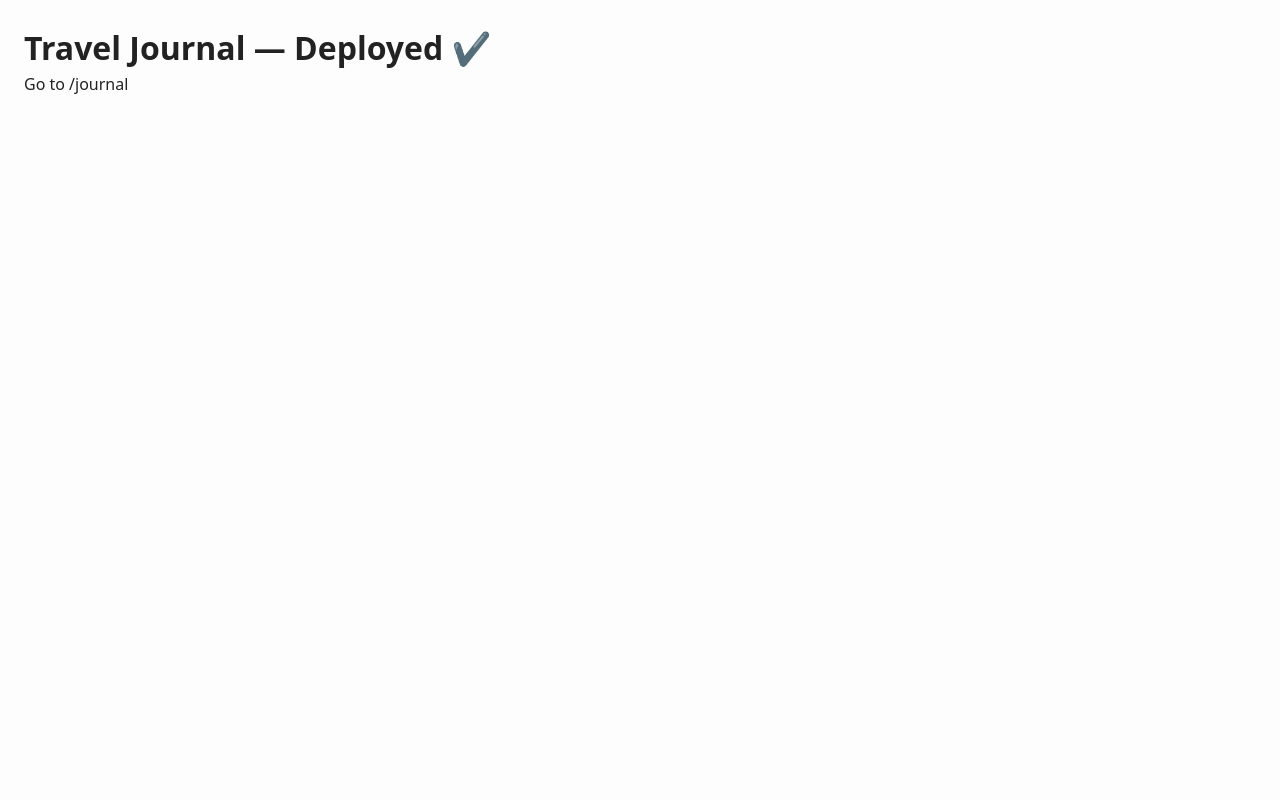
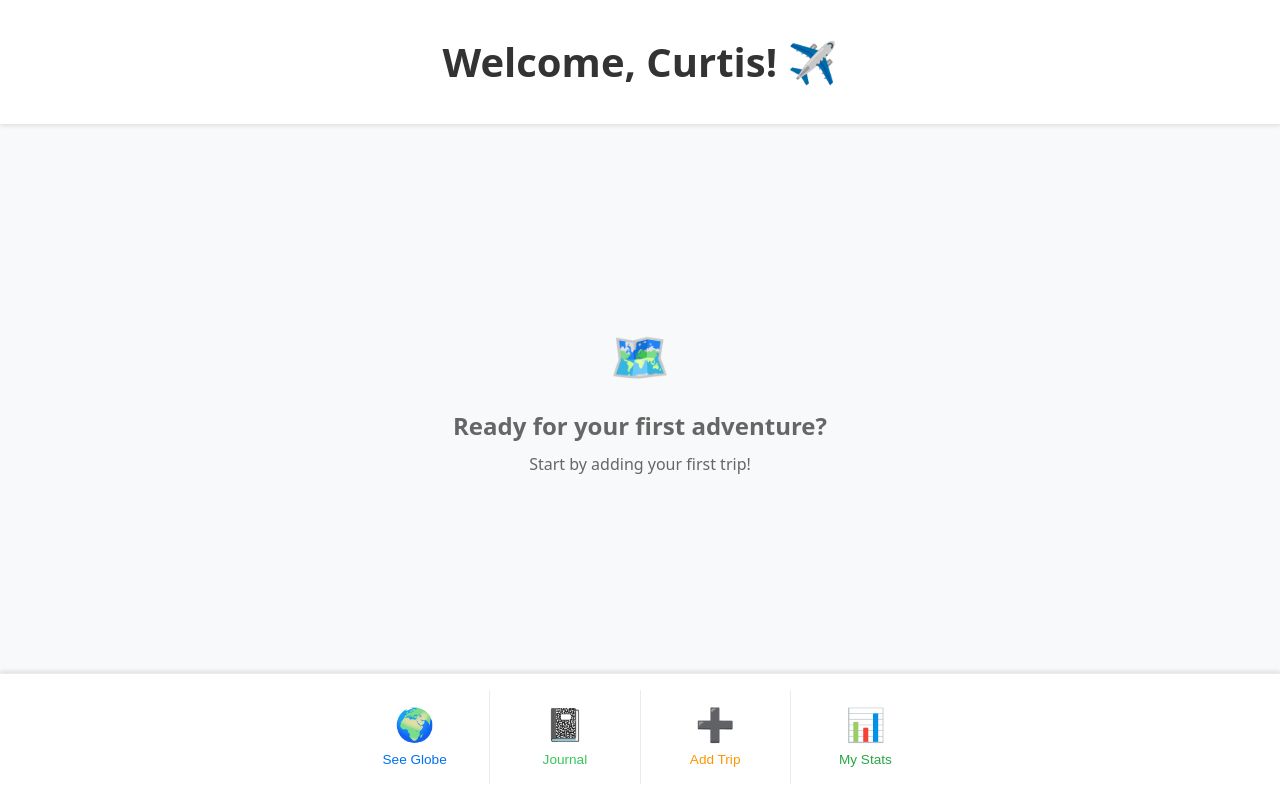
Before and after one commit to curtishsu/travel-journal, a Next.js app: page / in a window 1280 px wide. Built offline with nearby package versions, Linux system fonts and the light colour scheme; no server answers; the database is empty.

Commit message:
Clean deploy: build passes locally, env example added

```diff
--- a/app/page.tsx
+++ b/app/page.tsx
@@ -1,261 +1,261 @@
 // app/page.tsx
+// export default function Home() {
+//   return (
+//     <main style={{ padding: 24 }}>
+//       <h1>Travel Journal — Deployed ✔️</h1>
+//       <p><a href="/journal">Go to /journal</a></p>
+//     </main>
+//   );
+// }
+
+"use client";
+
+import { useRouter } from "next/navigation";
+import { useEffect, useState } from "react";
+import { createClient } from "@supabase/supabase-js";
+
+const supabase = createClient(
+  process.env.NEXT_PUBLIC_SUPABASE_URL!,
+  process.env.NEXT_PUBLIC_SUPABASE_ANON_KEY!
+);
+
+type TripData = {
+  id: string;
+  name: string;
+  photo_url?: string;
+  highlight?: string;
+  start_date: string;
+};
+
+type NavButtonProps = {
+  label: string;
+  emoji: string;
+  color: string;
+  route: string;
+};
+
+function NavButton({ label, emoji, color, route, isLast = false }: NavButtonProps & { isLast?: boolean }) {
+  const router = useRouter();
+  return (
+    <button
+      style={{
+        display: "flex",
+        flexDirection: "column",
+        alignItems: "center",
+        justifyContent: "center",
+        padding: "1rem 0.5rem",
+        cursor: "pointer",
+        backgroundColor: "transparent",
+        color: color,
+        border: "none",
+        borderRight: isLast ? "none" : "1px solid #e9ecef",
+        borderRadius: "0",
+        flex: 1,
+        gap: "0.5rem",
+        transition: "background-color 0.2s ease",
+        position: "relative",
+      }}
+      onClick={() => router.push(route)}
+      onMouseEnter={(e) => {
+        e.currentTarget.style.backgroundColor = "rgba(0,0,0,0.05)";
+      }}
+      onMouseLeave={(e) => {
+        e.currentTarget.style.backgroundColor = "transparent";
+      }}
+    >
+      <div style={{ fontSize: "2rem" }}>{emoji}</div>
+      <span style={{
+        fontSize: "0.85rem",
+        fontWeight: "500",
+        textAlign: "center",
+        lineHeight: "1.2",
+      }}>
+        {label}
+      </span>
+    </button>
+  );
+}
+
 export default function Home() {
+  const [randomTrip, setRandomTrip] = useState<TripData | null>(null);
+  const [loading, setLoading] = useState(true);
+
+  useEffect(() => {
+    fetchRandomTrip();
+  }, []);
+
+  const fetchRandomTrip = async () => {
+    try {
+      const { data: trips, error } = await supabase
+        .from("trips")
+        .select("id, name, photo_url, start_date");
+
+      if (error) {
+        console.error("Error fetching trips:", error);
+        setLoading(false);
+        return;
+      }
+
+      if (trips && trips.length > 0) {
+        // Get a random trip
+        const randomIndex = Math.floor(Math.random() * trips.length);
+        const selectedTrip = trips[randomIndex];
+
+        // Try to get a highlight from one of the trip days
+        const { data: tripDays } = await supabase
+          .from("trip_days")
+          .select("highlight")
+          .eq("trip_id", selectedTrip.id)
+          .not("highlight", "is", null)
+          .limit(1);
+
+        setRandomTrip({
+          ...selectedTrip,
+          highlight: tripDays?.[0]?.highlight || "No highlights recorded yet"
+        });
+      }
+    } catch (error) {
+      console.error("Error fetching random trip:", error);
+    } finally {
+      setLoading(false);
+    }
+  };
+
   return (
-    <main style={{ padding: 24 }}>
-      <h1>Travel Journal — Deployed ✔️</h1>
-      <p><a href="/journal">Go to /journal</a></p>
+    <main
+      style={{
+        display: "flex",
+        flexDirection: "column",
+        height: "100vh",
+        backgroundColor: "#f8f9fa",
+      }}
+    >
+      {/* Welcome Section */}
+      <div
+        style={{
+          padding: "2rem",
+          textAlign: "center",
+          backgroundColor: "white",
+          boxShadow: "0 2px 4px rgba(0,0,0,0.1)",
+        }}
+      >
+        <h1 style={{
+          fontSize: "2.5rem",
+          fontWeight: "bold",
+          color: "#333",
+          margin: "0",
+        }}>
+          Welcome, Curtis! ✈️
+        </h1>
+      </div>
+
+      {/* Main Content - Trip Highlight */}
+      <div
+        style={{
+          flex: 1,
+          display: "flex",
+          flexDirection: "column",
+          justifyContent: "center",
+          alignItems: "center",
+          padding: "2rem",
+          gap: "1.5rem",
+        }}
+      >
+        {loading ? (
+          <div style={{ fontSize: "1.2rem", color: "#666" }}>Loading your memories...</div>
+        ) : randomTrip ? (
+          <>
+            {/* Trip Photo */}
+            <div
+              style={{
+                width: "300px",
+                height: "200px",
+                borderRadius: "12px",
+                overflow: "hidden",
+                boxShadow: "0 4px 12px rgba(0,0,0,0.15)",
+                backgroundColor: "#e9ecef",
+                display: "flex",
+                alignItems: "center",
+                justifyContent: "center",
+              }}
+            >
+              {randomTrip.photo_url ? (
+                <img
+                  src={randomTrip.photo_url}
+                  alt={randomTrip.name}
+                  style={{
+                    width: "100%",
+                    height: "100%",
+                    objectFit: "cover",
+                  }}
+                />
+              ) : (
+                <div style={{
+                  textAlign: "center",
+                  color: "#6c757d",
+                  fontSize: "3rem",
+                }}>
+                  📸
+                  <div style={{ fontSize: "1rem", marginTop: "0.5rem" }}>
+                    No photo yet
+                  </div>
+                </div>
+              )}
+            </div>
+
+            {/* Trip Info */}
+            <div style={{ textAlign: "center", maxWidth: "400px" }}>
+              <h2 style={{
+                fontSize: "1.8rem",
+                fontWeight: "600",
+                color: "#333",
+                marginBottom: "0.5rem"
+              }}>
+                {randomTrip.name}
+              </h2>
+              <p style={{
+                fontSize: "1rem",
+                color: "#666",
+                fontStyle: "italic",
+                lineHeight: "1.5",
+                margin: "0",
+              }}>
+                "{randomTrip.highlight}"
+              </p>
+            </div>
+          </>
+        ) : (
+          <div style={{ textAlign: "center", color: "#666" }}>
+            <div style={{ fontSize: "3rem", marginBottom: "1rem" }}>🗺️</div>
+            <h2 style={{ fontSize: "1.5rem", marginBottom: "0.5rem" }}>Ready for your first adventure?</h2>
+            <p style={{ fontSize: "1rem" }}>Start by adding your first trip!</p>
+          </div>
+        )}
+      </div>
+
+      {/* Navigation Section */}
+      <div
+        style={{
+          padding: "1rem 0",
+          backgroundColor: "white",
+          boxShadow: "0 -2px 4px rgba(0,0,0,0.1)",
+          borderTop: "1px solid #e9ecef",
+        }}
+      >
+        <div
+          style={{
+            display: "flex",
+            width: "100%",
+            maxWidth: "600px",
+            margin: "0 auto",
+          }}
+        >
+          <NavButton label="See Globe" emoji="🌍" color="#0070f3" route="/globe" />
+          <NavButton label="Journal" emoji="📓" color="#34c759" route="/journal" />
+          <NavButton label="Add Trip" emoji="➕" color="#ff9500" route="/add-trip" />
+          <NavButton label="My Stats" emoji="📊" color="#28a745" route="/my-stats" isLast={true} />
+        </div>
+      </div>
     </main>
   );
 }
-
-// "use client";
-
-// import { useRouter } from "next/navigation";
-// import { useEffect, useState } from "react";
-// import { createClient } from "@supabase/supabase-js";
-
-// const supabase = createClient(
-//   process.env.NEXT_PUBLIC_SUPABASE_URL!,
-//   process.env.NEXT_PUBLIC_SUPABASE_ANON_KEY!
-// );
-
-// type TripData = {
-//   id: string;
-//   name: string;
-//   photo_url?: string;
-//   highlight?: string;
-//   start_date: string;
-// };
-
-// type NavButtonProps = {
-//   label: string;
-//   emoji: string;
-//   color: string;
-//   route: string;
-// };
-
-// function NavButton({ label, emoji, color, route, isLast = false }: NavButtonProps & { isLast?: boolean }) {
-//   const router = useRouter();
-//   return (
-//     <button
-//       style={{
-//         display: "flex",
-//         flexDirection: "column",
-//         alignItems: "center",
-//         justifyContent: "center",
-//         padding: "1rem 0.5rem",
-//         cursor: "pointer",
-//         backgroundColor: "transparent",
-//         color: color,
-//         border: "none",
-//         borderRight: isLast ? "none" : "1px solid #e9ecef",
-//         borderRadius: "0",
-//         flex: 1,
-//         gap: "0.5rem",
-//         transition: "background-color 0.2s ease",
-//         position: "relative",
-//       }}
-//       onClick={() => router.push(route)}
-//       onMouseEnter={(e) => {
-//         e.currentTarget.style.backgroundColor = "rgba(0,0,0,0.05)";
-//       }}
-//       onMouseLeave={(e) => {
-//         e.currentTarget.style.backgroundColor = "transparent";
-//       }}
-//     >
-//       <div style={{ fontSize: "2rem" }}>{emoji}</div>
-//       <span style={{
-//         fontSize: "0.85rem",
-//         fontWeight: "500",
-//         textAlign: "center",
-//         lineHeight: "1.2",
-//       }}>
-//         {label}
-//       </span>
-//     </button>
-//   );
-// }
-
-// export default function Home() {
-//   const [randomTrip, setRandomTrip] = useState<TripData | null>(null);
-//   const [loading, setLoading] = useState(true);
-
-//   useEffect(() => {
-//     fetchRandomTrip();
-//   }, []);
-
-//   const fetchRandomTrip = async () => {
-//     try {
-//       const { data: trips, error } = await supabase
-//         .from("trips")
-//         .select("id, name, photo_url, start_date");
-
-//       if (error) {
-//         console.error("Error fetching trips:", error);
-//         setLoading(false);
-//         return;
-//       }
-
-//       if (trips && trips.length > 0) {
-//         // Get a random trip
-//         const randomIndex = Math.floor(Math.random() * trips.length);
-//         const selectedTrip = trips[randomIndex];
-
-//         // Try to get a highlight from one of the trip days
-//         const { data: tripDays } = await supabase
-//           .from("trip_days")
-//           .select("highlight")
-//           .eq("trip_id", selectedTrip.id)
-//           .not("highlight", "is", null)
-//           .limit(1);
-
-//         setRandomTrip({
-//           ...selectedTrip,
-//           highlight: tripDays?.[0]?.highlight || "No highlights recorded yet"
-//         });
-//       }
-//     } catch (error) {
-//       console.error("Error fetching random trip:", error);
-//     } finally {
-//       setLoading(false);
-//     }
-//   };
-
-//   return (
-//     <main
-//       style={{
-//         display: "flex",
-//         flexDirection: "column",
-//         height: "100vh",
-//         backgroundColor: "#f8f9fa",
-//       }}
-//     >
-//       {/* Welcome Section */}
-//       <div
-//         style={{
-//           padding: "2rem",
-//           textAlign: "center",
-//           backgroundColor: "white",
-//           boxShadow: "0 2px 4px rgba(0,0,0,0.1)",
-//         }}
-//       >
-//         <h1 style={{
-//           fontSize: "2.5rem",
-//           fontWeight: "bold",
-//           color: "#333",
-//           margin: "0",
-//         }}>
-//           Welcome, Curtis! ✈️
-//         </h1>
-//       </div>
-
-//       {/* Main Content - Trip Highlight */}
-//       <div
-//         style={{
-//           flex: 1,
-//           display: "flex",
-//           flexDirection: "column",
-//           justifyContent: "center",
-//           alignItems: "center",
-//           padding: "2rem",
-//           gap: "1.5rem",
-//         }}
-//       >
-//         {loading ? (
-//           <div style={{ fontSize: "1.2rem", color: "#666" }}>Loading your memories...</div>
-//         ) : randomTrip ? (
-//           <>
-//             {/* Trip Photo */}
-//             <div
-//               style={{
-//                 width: "300px",
-//                 height: "200px",
-//                 borderRadius: "12px",
-//                 overflow: "hidden",
-//                 boxShadow: "0 4px 12px rgba(0,0,0,0.15)",
-//                 backgroundColor: "#e9ecef",
-//                 display: "flex",
-//                 alignItems: "center",
-//                 justifyContent: "center",
-//               }}
-//             >
-//               {randomTrip.photo_url ? (
-//                 <img
-//                   src={randomTrip.photo_url}
-//                   alt={randomTrip.name}
-//                   style={{
-//                     width: "100%",
-//                     height: "100%",
-//                     objectFit: "cover",
-//                   }}
-//                 />
-//               ) : (
-//                 <div style={{
-//                   textAlign: "center",
-//                   color: "#6c757d",
-//                   fontSize: "3rem",
-//                 }}>
-//                   📸
-//                   <div style={{ fontSize: "1rem", marginTop: "0.5rem" }}>
-//                     No photo yet
-//                   </div>
-//                 </div>
-//               )}
-//             </div>
-
-//             {/* Trip Info */}
-//             <div style={{ textAlign: "center", maxWidth: "400px" }}>
-//               <h2 style={{
-//                 fontSize: "1.8rem",
-//                 fontWeight: "600",
-//                 color: "#333",
-//                 marginBottom: "0.5rem"
-//               }}>
-//                 {randomTrip.name}
-//               </h2>
-//               <p style={{
-//                 fontSize: "1rem",
-//                 color: "#666",
-//                 fontStyle: "italic",
-//                 lineHeight: "1.5",
-//                 margin: "0",
-//               }}>
-//                 "{randomTrip.highlight}"
-//               </p>
-//             </div>
-//           </>
-//         ) : (
-//           <div style={{ textAlign: "center", color: "#666" }}>
-//             <div style={{ fontSize: "3rem", marginBottom: "1rem" }}>🗺️</div>
-//             <h2 style={{ fontSize: "1.5rem", marginBottom: "0.5rem" }}>Ready for your first adventure?</h2>
-//             <p style={{ fontSize: "1rem" }}>Start by adding your first trip!</p>
-//           </div>
-//         )}
-//       </div>
-
-//       {/* Navigation Section */}
-//       <div
-//         style={{
-//           padding: "1rem 0",
-//           backgroundColor: "white",
-//           boxShadow: "0 -2px 4px rgba(0,0,0,0.1)",
-//           borderTop: "1px solid #e9ecef",
-//         }}
-//       >
-//         <div
-//           style={{
-//             display: "flex",
-//             width: "100%",
-//             maxWidth: "600px",
-//             margin: "0 auto",
-//           }}
-//         >
-//           <NavButton label="See Globe" emoji="🌍" color="#0070f3" route="/globe" />
-//           <NavButton label="Journal" emoji="📓" color="#34c759" route="/journal" />
-//           <NavButton label="Add Trip" emoji="➕" color="#ff9500" route="/add-trip" />
-//           <NavButton label="My Stats" emoji="📊" color="#28a745" route="/my-stats" isLast={true} />
-//         </div>
-//       </div>
-//     </main>
-//   );
-// }
```
Also changed, not shown: app/health/page.tsx (deleted, +0 -12 lines).
